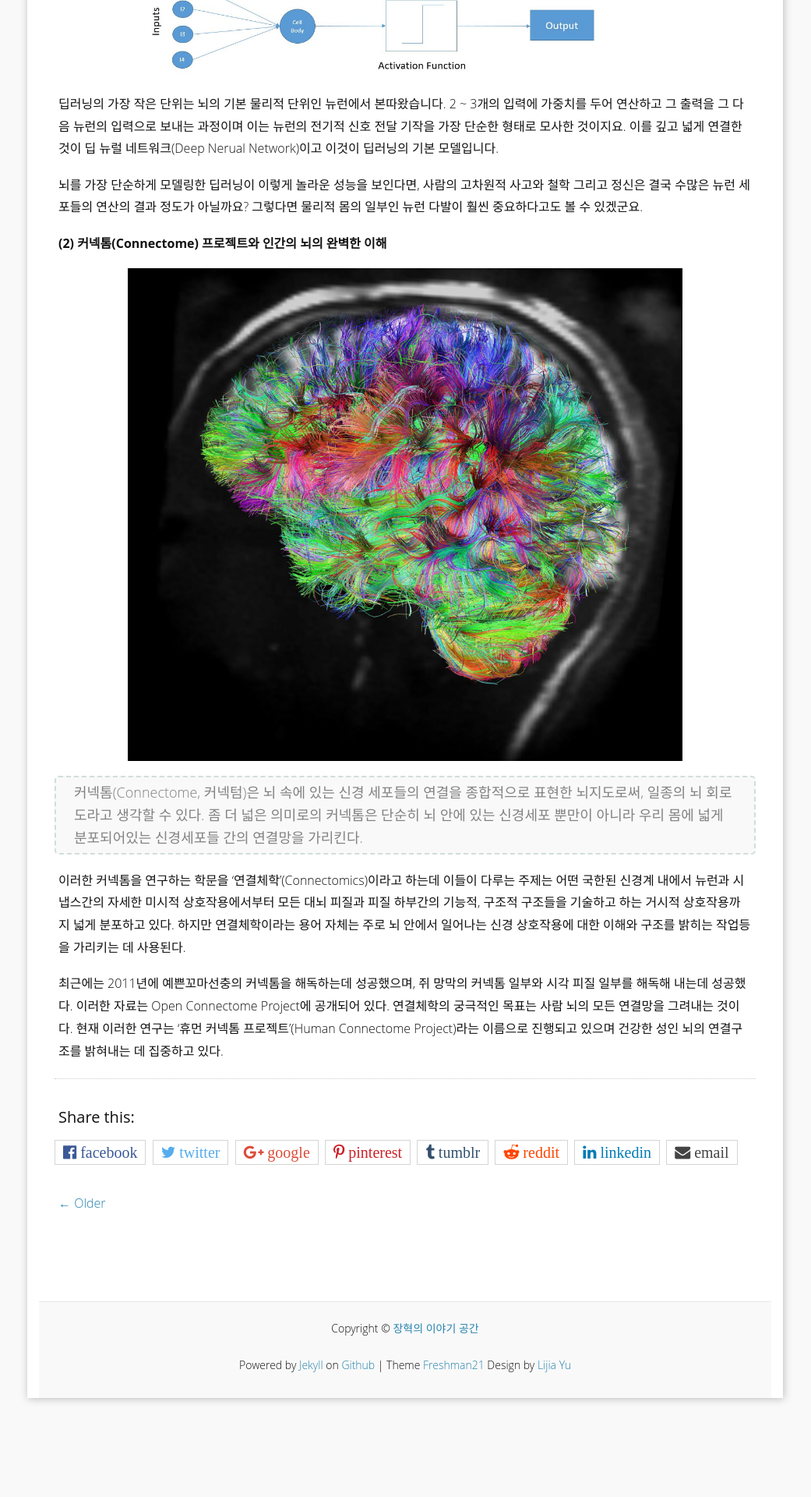
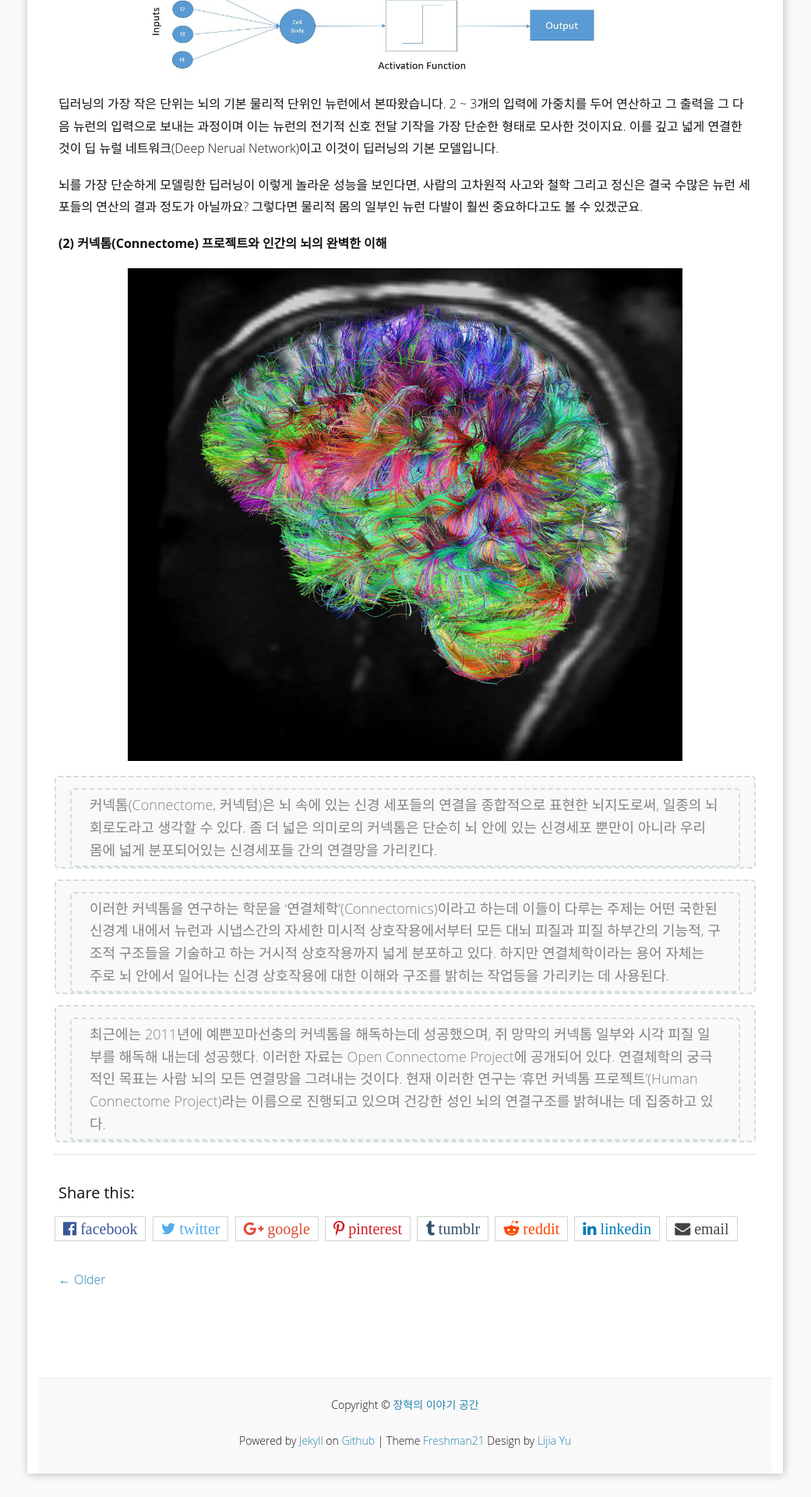
Before and after one commit to HyoukJang/HyoukJang.github.io, a Jekyll site: the page built from _posts/2018-11-25-body-ovecome-sprit.md, in a window 1280 px wide. Shown: the part 1166-3086 px from the top of the page at 78% size, without its empty margins (120-1161 px from the left). Built offline with Jekyll 4.4.1, drawn with Linux system fonts in a browser that asks for light colours; nearby versions of some CDN libraries; some web fonts are replaced; comment, search, counter and statistics services are not loaded; before the commit the page ends 2989 px from its top, so only the background shows below that.

```diff
--- a/_posts/2018-11-25-body-ovecome-sprit.md
+++ b/_posts/2018-11-25-body-ovecome-sprit.md
@@ -29,8 +29,8 @@ open: false
 
 ![커넥톰]({{site.baseurl}}/images/connectome.jpg)
 
-> 커넥톰(Connectome, 커넥텀)은 뇌 속에 있는 신경 세포들의 연결을 종합적으로 표현한 뇌지도로써, 일종의 뇌 회로도라고 생각할 수 있다. 좀 더 넓은 의미로의 커넥톰은 단순히 뇌 안에 있는 신경세포 뿐만이 아니라 우리 몸에 넓게 분포되어있는 신경세포들 간의 연결망을 가리킨다.
+>> 커넥톰(Connectome, 커넥텀)은 뇌 속에 있는 신경 세포들의 연결을 종합적으로 표현한 뇌지도로써, 일종의 뇌 회로도라고 생각할 수 있다. 좀 더 넓은 의미로의 커넥톰은 단순히 뇌 안에 있는 신경세포 뿐만이 아니라 우리 몸에 넓게 분포되어있는 신경세포들 간의 연결망을 가리킨다.
 
-이러한 커넥톰을 연구하는 학문을 '연결체학'(Connectomics)이라고 하는데 이들이 다루는 주제는 어떤 국한된 신경계 내에서 뉴런과 시냅스간의 자세한 미시적 상호작용에서부터 모든 대뇌 피질과 피질 하부간의 기능적, 구조적 구조들을 기술하고 하는 거시적 상호작용까지 넓게 분포하고 있다. 하지만 연결체학이라는 용어 자체는 주로 뇌 안에서 일어나는 신경 상호작용에 대한 이해와 구조를 밝히는 작업등을 가리키는 데 사용된다.
+>> 이러한 커넥톰을 연구하는 학문을 '연결체학'(Connectomics)이라고 하는데 이들이 다루는 주제는 어떤 국한된 신경계 내에서 뉴런과 시냅스간의 자세한 미시적 상호작용에서부터 모든 대뇌 피질과 피질 하부간의 기능적, 구조적 구조들을 기술하고 하는 거시적 상호작용까지 넓게 분포하고 있다. 하지만 연결체학이라는 용어 자체는 주로 뇌 안에서 일어나는 신경 상호작용에 대한 이해와 구조를 밝히는 작업등을 가리키는 데 사용된다.
 
-최근에는 2011년에 예쁜꼬마선충의 커넥톰을 해독하는데 성공했으며, 쥐 망막의 커넥톰 일부와 시각 피질 일부를 해독해 내는데 성공했다. 이러한 자료는 Open Connectome Project에 공개되어 있다. 연결체학의 궁극적인 목표는 사람 뇌의 모든 연결망을 그려내는 것이다. 현재 이러한 연구는 '휴먼 커넥톰 프로젝트'(Human Connectome Project)라는 이름으로 진행되고 있으며 건강한 성인 뇌의 연결구조를 밝혀내는 데 집중하고 있다.
+>> 최근에는 2011년에 예쁜꼬마선충의 커넥톰을 해독하는데 성공했으며, 쥐 망막의 커넥톰 일부와 시각 피질 일부를 해독해 내는데 성공했다. 이러한 자료는 Open Connectome Project에 공개되어 있다. 연결체학의 궁극적인 목표는 사람 뇌의 모든 연결망을 그려내는 것이다. 현재 이러한 연구는 '휴먼 커넥톰 프로젝트'(Human Connectome Project)라는 이름으로 진행되고 있으며 건강한 성인 뇌의 연결구조를 밝혀내는 데 집중하고 있다.
```
